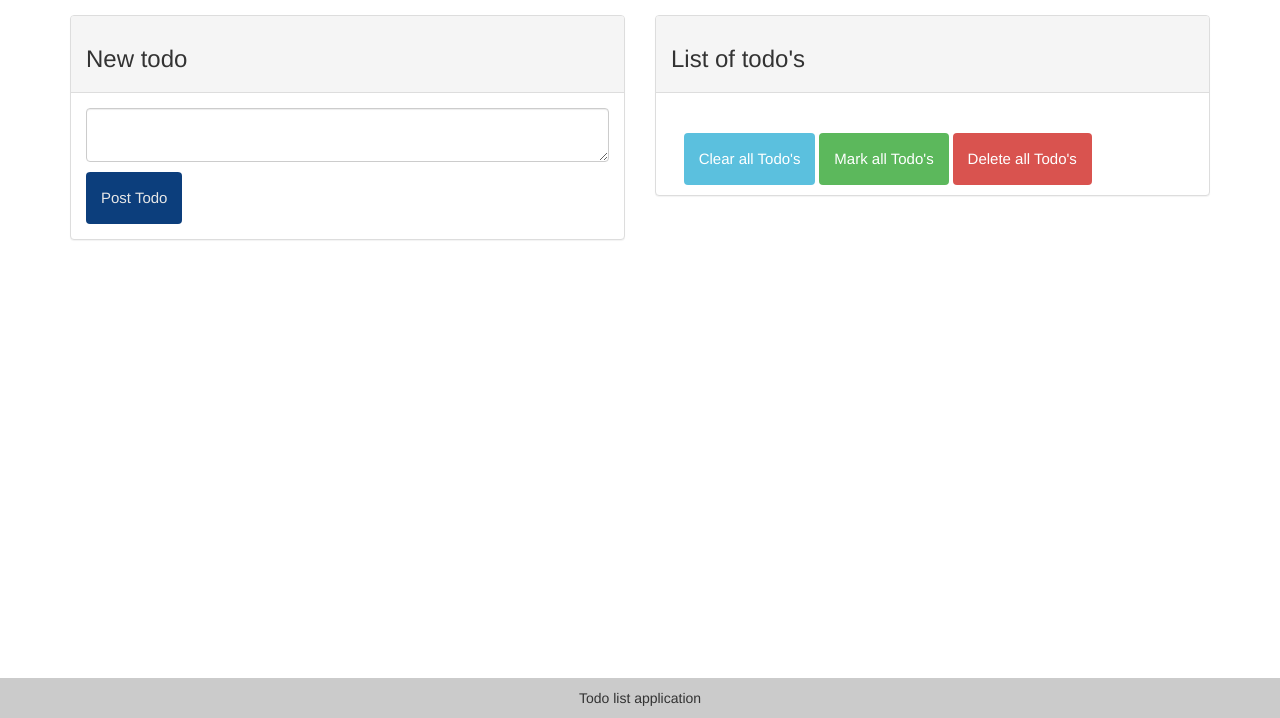
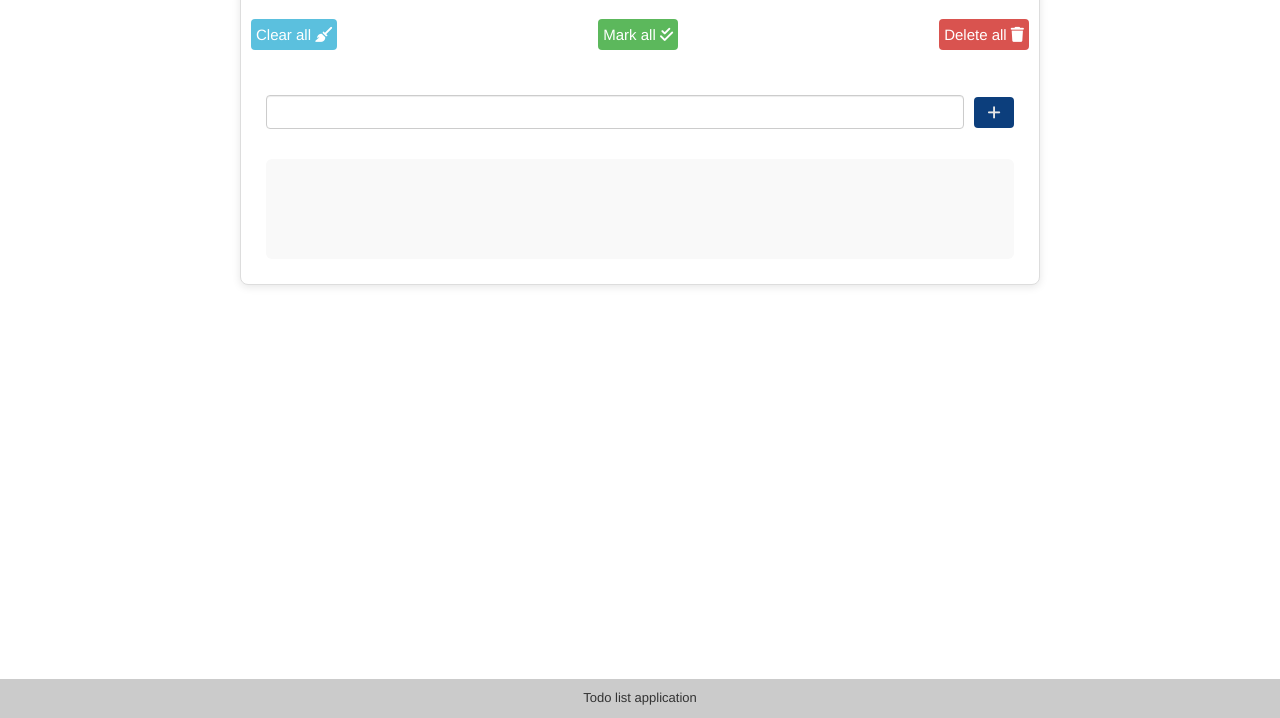
Before and after one commit to FCancinoS/bits-and-pieces, a plain HTML site: page index.html in a window 1280 px wide. Shown: the part 82-800 px from the top of the page. Drawn offline with nearby package versions, Linux system fonts and the light colour scheme.

Commit message:
Nuevos estilos

```diff
--- a/css/styles.css
+++ b/css/styles.css
@@ -15,16 +15,15 @@ body{
   height: 100%;
 }
 
-fieldset{
-    text-overflow: clip;
-    margin-bottom: 30px;
-    border-radius: 10px;
-    border-color: transparent;
-    padding: 20px;
-    margin: auto;
-    margin-top:20px;
+fieldset {
+  border: none;
+  display: flex;
+  gap: 10px;
+  padding: 10px 0;
+  justify-content: space-between;
+  align-items: center;
+  margin: 10px 0;
 }
-
 .formElement{
     overflow: hidden;
     white-space: nowrap;
@@ -36,6 +35,10 @@ fieldset{
     width: 90%;
 }
 
+.form-control {
+  flex-grow: 1;
+  width: auto;
+}
 .wrapper {
     min-width: 320px;
     height: auto;
@@ -53,23 +56,25 @@ fieldset{
   color: #e7e7e7;
 }
 
-.submitButton, .clearButton, .markAllButton, .deleteButton {
-  background-color: rgba(3.9%, 23.5%, 48.2%, 0.99);
+.clearButton, .markAllButton, .deleteButton {
+
   display: inline-block;
   margin-top: 10px;
   border: none;
-  padding: 15px;
+  padding: 5px;
   border-radius: 4px;
   text-align: center;
   text-decoration: none;
   font-size: 15px;
 }
 
-.buttons{
-  margin: 0 auto 10px auto;
-  width: 90%;
+.buttons {
+  display: flex;
+  justify-content: space-between;
+  flex-wrap: wrap;
+  gap: 10px;
+  margin: 10px 0;
 }
-
 .footer {
   padding: 1rem;
   display: block;
@@ -85,3 +90,40 @@ fieldset{
   background-color:#2994DA;
   text-align: center;
 }
+#ButtonPost {
+  background-color: rgba(3.9%, 23.5%, 48.2%, 0.99);
+  padding: 5px;
+  border: none;
+  border-radius: 4px;
+  text-align: center;
+  font-size: 15px;
+  color: #e7e7e7;
+  min-width: 40px;
+}
+
+/* Centrado y responsivo del panel */
+section.panel {
+  width: 70%;
+  margin: 0 auto;
+  max-width: 800px;
+  min-width: 300px;
+  box-shadow: 0 2px 8px rgba(0,0,0,0.1);
+  border-radius: 8px;
+  background-color: white;
+  padding: 10px;
+}
+
+/* Adaptar en pantallas pequeñas */
+@media screen and (max-width: 768px) {
+  section.panel {
+    width: 95%;
+  }
+}
+#todoList {
+  margin-top: 20px;
+  padding: 10px;
+  background: #f9f9f9;
+  border-radius: 6px;
+  min-height: 100px;
+  word-wrap: break-word;
+}
--- a/index.html
+++ b/index.html
@@ -4,8 +4,9 @@
   <meta charset="utf-8"/>
   <meta name="viewport" content="width=device-width, initial-scale=1.0">
   <title>Todo</title>
+  <link rel="stylesheet" href="https://cdnjs.cloudflare.com/ajax/libs/font-awesome/6.6.0/css/all.min.css" integrity="sha512-Kc323vGBEqzTmouAECnVceyQqyqdsSiqLQISBL29aUW4U/M7pSPA/gEUZQqv1cwx4OnYxTxve5UMg5GT6L4JJg==" crossorigin="anonymous" referrerpolicy="no-referrer" />
+  <link rel="stylesheet" href="https://maxcdn.bootstrapcdn.com/bootstrap/3.3.7/css/bootstrap.min.css">
   <link rel="stylesheet" href="css/styles.css" type="text/css">
-  <link rel="stylesheet" href="https://maxcdn.bootstrapcdn.com/bootstrap/3.3.7/css/bootstrap.min.css">
   <script
     src="https://code.jquery.com/jquery-3.5.1.js"
     integrity="sha256-QWo7LDvxbWT2tbbQ97B53yJnYU3WhH/C8ycbRAkjPDc="
@@ -13,59 +14,39 @@
 </head>
 <body>
   <header class="navbar navbar-default">
-      <h1 class="todoTitle">
-        Francisco  <br>Todo List
+    <h1 class="todoTitle">Todo List
     </h1>
   </header>
+
   <main class="wrapper" role="main">
-      <div class="container">
-        <div class="row">
-          <div class="col-sm-6">
-            <div class="panel panel-default">
-              <div class="panel-heading">
-                <h3>
-                  New todo
-                </h3>
+    <section class="panel panel-default">
+        <div class="buttons">
+            <button class="clearButton btn-info" id="ButtonClear"> Clear all <i class="fa-solid fa-broom"></i></button>
+            <button class="markAllButton btn-success" id="ButtonMark"> Mark all <i class="fa-solid fa-check-double"></i></button>
+            <button class="deleteButton btn-danger" id="ButtonDelete">Delete all <i class="fa-solid fa-trash"></i></button>
           </div>
+
       <div class="panel-body">
+
         <form class="todoForm">
           <fieldset>
-                    <textarea class="newTodo form-control" id="todoText"></textarea>
-                    <button type="submit" class="submitButton" id="ButtonPost">
-                      Post Todo
-                    </button>
+            <input type="text" class="newTodo form-control" id="todoText">
+            <button type="submit" class="submitButton" id="ButtonPost"><i class="fa-solid fa-plus"></i></button>
+
           </fieldset>
         </form>
+
+
+
+        <div id="todoList" class="listOfTodos"></div>
       </div>
-            </div>
-          </div>
-          <div class="col-sm-6">
-            <div class="panel panel-default">
-              <div class="panel-heading">
-                <h3>List of todo's</h3>
-              </div>
-              <div class="panel-body" class="listOfTodos" id="todoList">
+    </section>
+  </main>
 
-              </div>
-              <div class="buttons">
-                <button class="clearButton btn-info" id="ButtonClear">
-                  Clear all Todo's
-                </button>
-                <button class="markAllButton btn-success" id="ButtonMark">
-                  Mark all Todo's
-                </button>
-                <button class="deleteButton btn-danger" id="ButtonDelete">
-                  Delete all Todo's
-                </button>
-              </div>
-            </div>
-          </div>
-        </div>
-      </div>
-    </main>
   <footer role="footer" class="footer">
     Todo list application
   </footer>
-    <script src="js/script.js"> </script>
+
+  <script src="js/script.js"></script>
 </body>
 </html>
--- a/js/script.js
+++ b/js/script.js
@@ -8,17 +8,17 @@ function TodoPost(e){
     e.preventDefault();
     // Necesito obtener el valor de la caja
     //var todo = document.getElementById("todoText").value;
+
     var todo = $('#todoText').val();
     var list = $('#todoList').get(0);
     //var list = document.getElementById("todoList");
-
+    if(todo != ""){
         //let currentListHTML = list.innerHTML;
         let currentListHTML = $('#todoList').html();
         $('#todoList').html(currentListHTML + '<input type = "checkbox" name="todo" /> ' + todo + '<br>');
         //list.innerHTML = currentListHTML + '<input type = "checkbox" name="todo" /> ' + todo + '<br>';
-
-
-
+        $('#todoText').val("");
+    }
 }
 function TodoClear(e){
     e.preventDefault();
```
Lines whose indentation alone changed are shown as unchanged.
